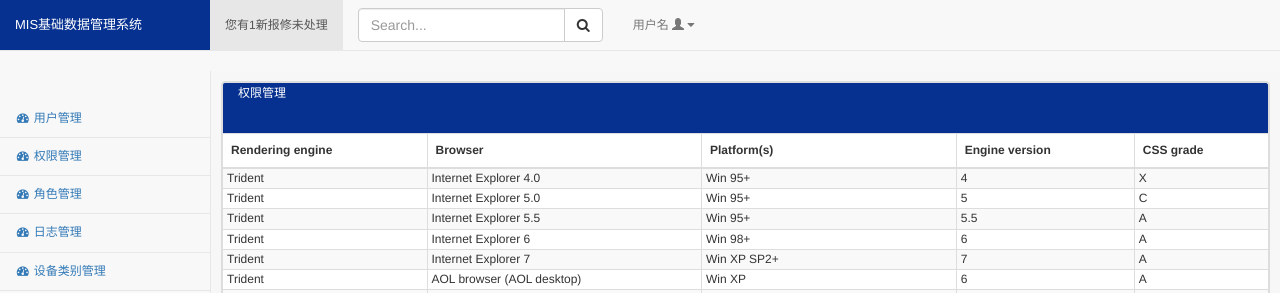
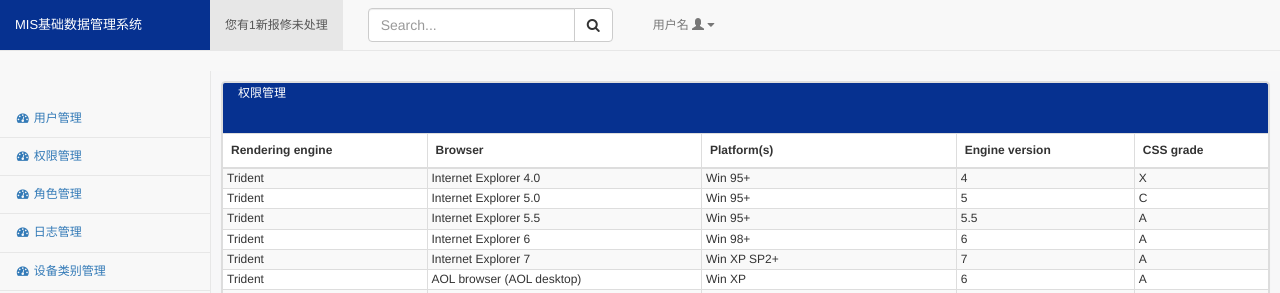
Before and after one commit to galoishelley/qr_mis_code, a PHP site: page /pages/a.html in a window 1280 px wide. Shown: the top 293 px of the page. Run offline with PHP 8.4, Linux system fonts and the light colour scheme; some libraries are stand-ins or nearby versions.

Commit message:
修改nav

```diff
--- a/css/user.css
+++ b/css/user.css
@@ -508,3 +508,11 @@ form table td{
 .navbar-default .sidebar{
 	margin-top: 50px;
 }
+
+.navbar .nav-top-1 li{
+	padding:0px 10px;
+}
+
+.navbar-form{
+	padding: 0px 25px;
+}
```
